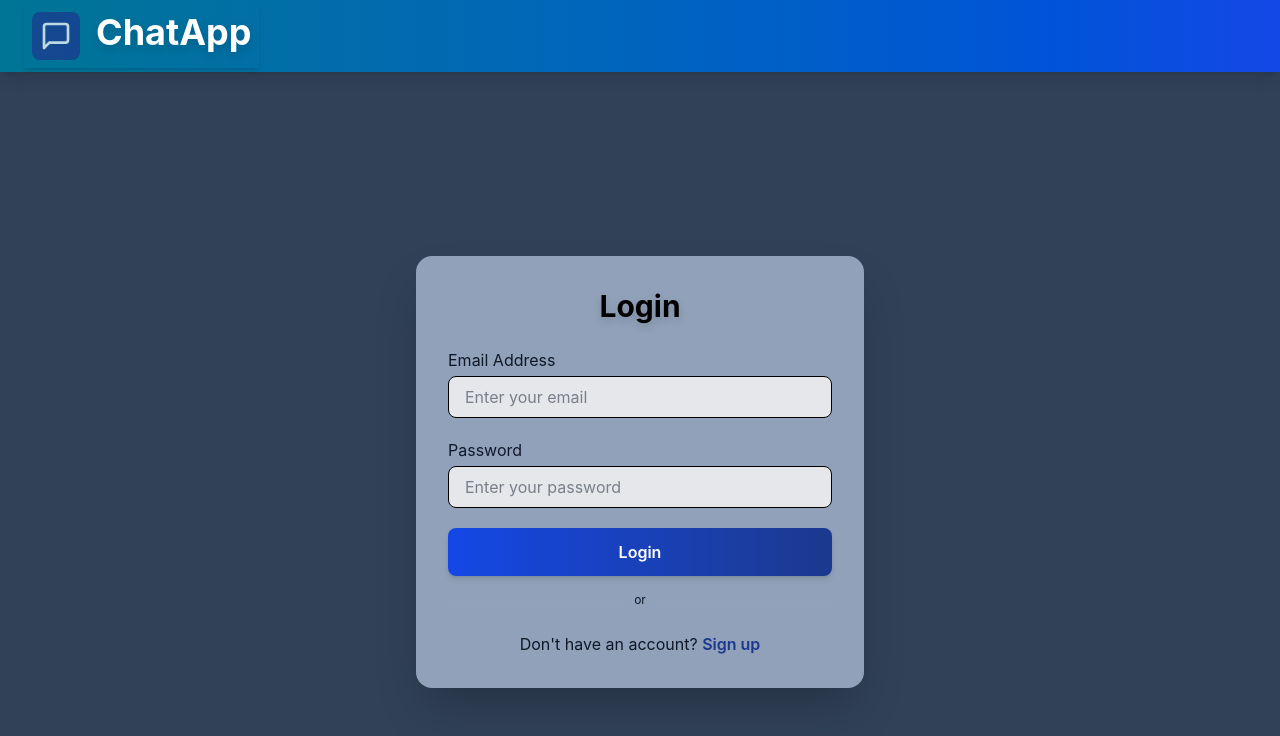
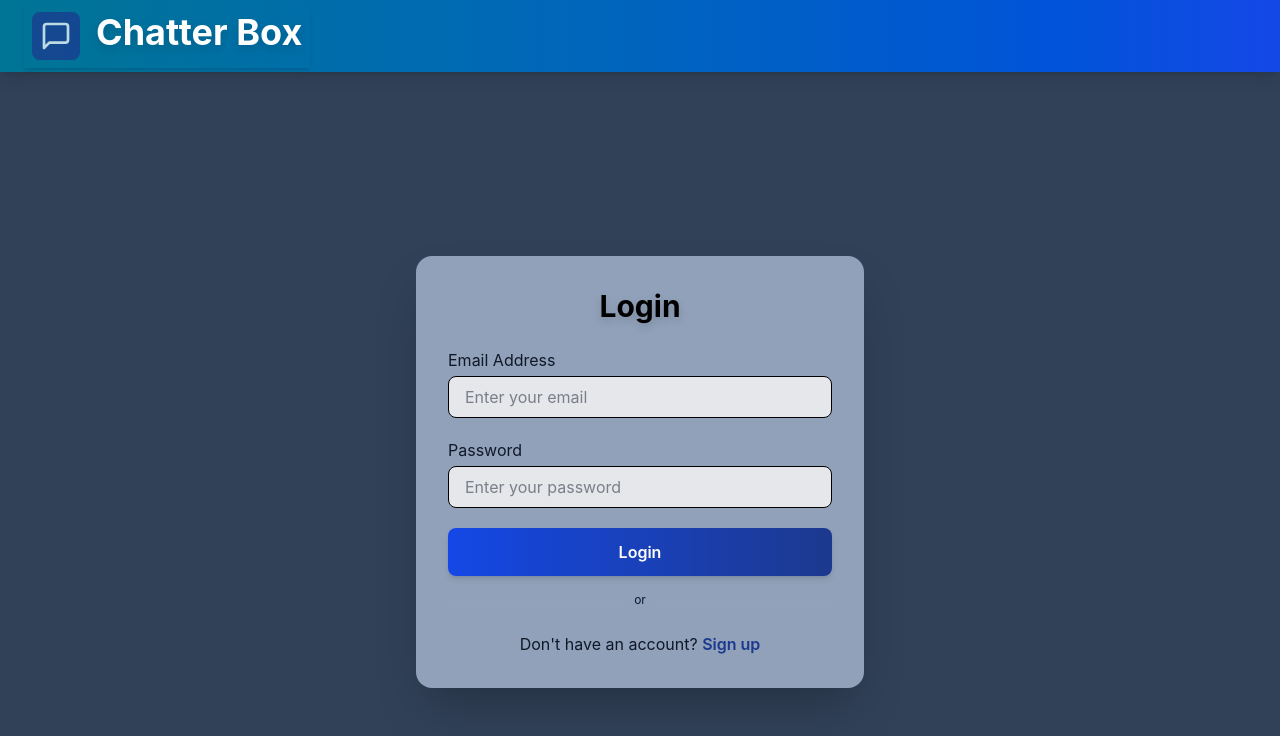
Before and after one commit to Soumyodipto68/Chat-Application, a React app in the folder frontend/: page /login in a window 1280 px wide. Shown: the top 736 px of the page. Built offline with nearby package versions, Linux system fonts and the light colour scheme; the HTML template or start-up script is replaced by a standard one.

Commit message:
navbar update

```diff
--- a/frontend/src/Components/Navbar.jsx
+++ b/frontend/src/Components/Navbar.jsx
@@ -19,7 +19,7 @@ const Navbar = () => {
             <FiMessageSquare className="text-5xl text-white animate-pulse bg-blue-900 p-2 rounded-lg" />
           </span>
           <span className="text-4xl py-2 px-2 font-bold text-whitetracking-wide drop-shadow-lg select-none">
-            ChatApp
+            Chatter Box
           </span>
         </Link>
       </div>
```
Also changed, not shown: 1 other file (tests, documents, lock files or other folders).
